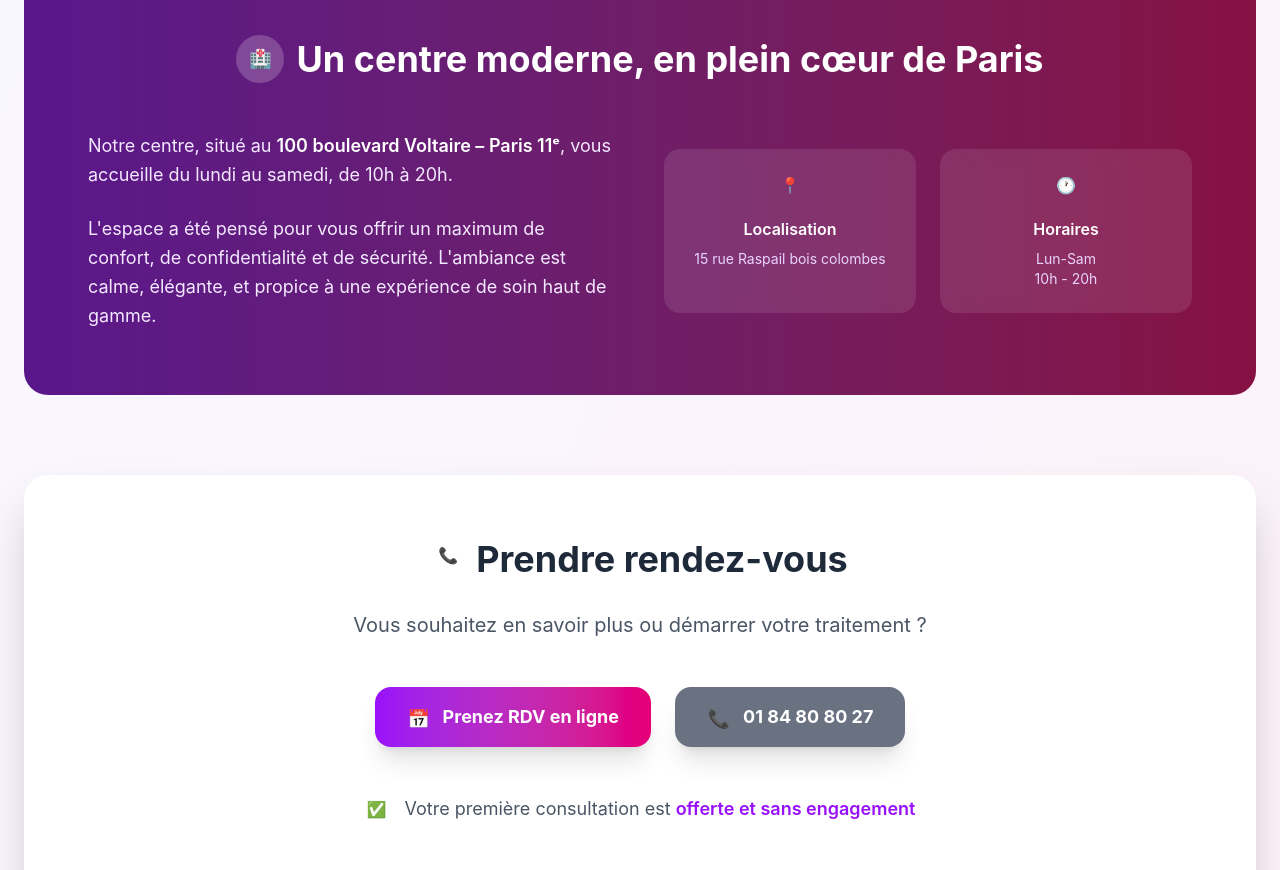
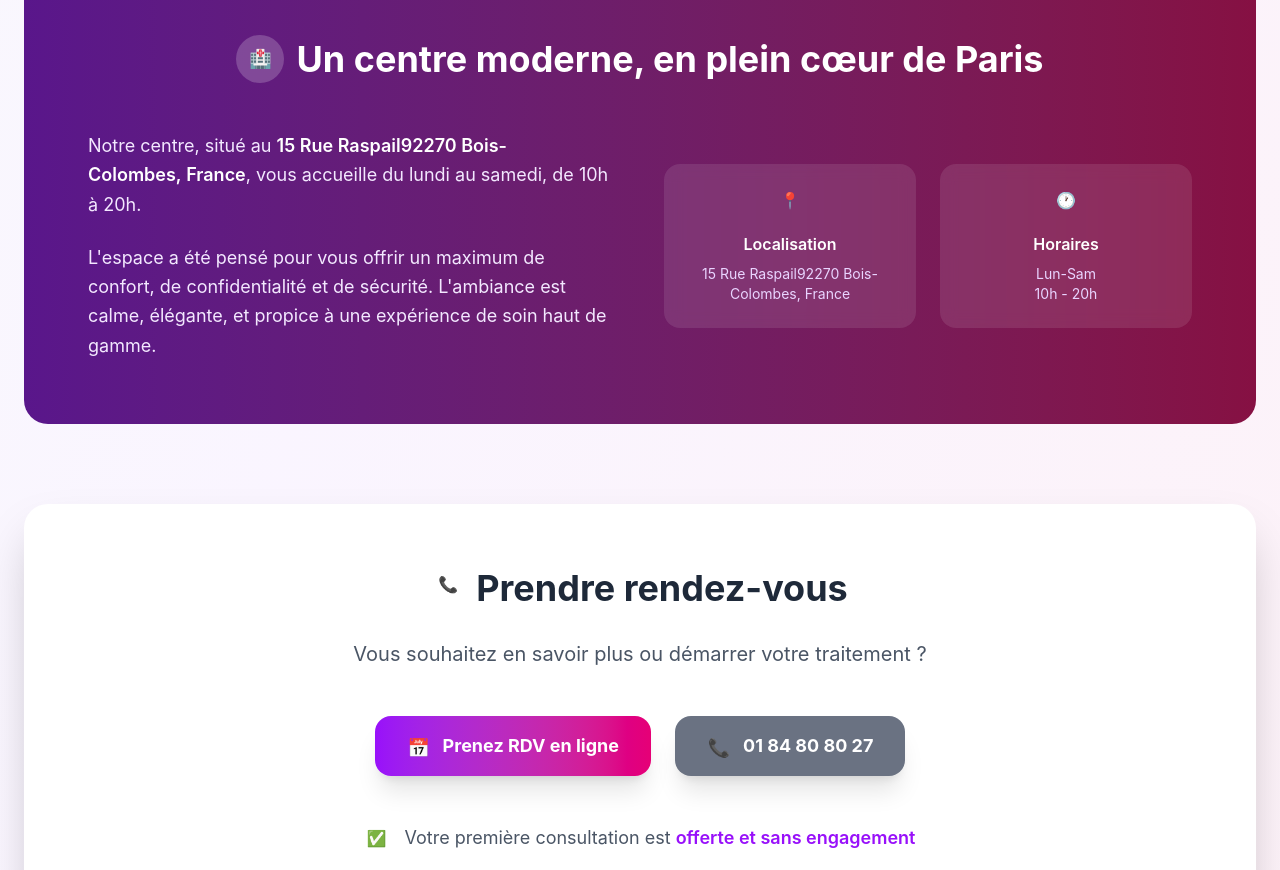
Before and after one commit to LamranI-AL/lbc-Business, a Next.js app: page /about in a window 1280 px wide. Shown: the part 2220-3090 px from the top of the page. Built offline with nearby package versions, Linux system fonts and the light colour scheme; no server answers.

Commit message:
modifier adress dans page about

```diff
--- a/src/app/about/page.tsx
+++ b/src/app/about/page.tsx
@@ -291,7 +291,7 @@ export default function AboutPage() {
                 <p className="text-purple-100">
                   Notre centre, situé au{" "}
                   <span className="font-semibold text-white">
-                    100 boulevard Voltaire – Paris 11ᵉ
+                    15 Rue Raspail92270 Bois-Colombes, France
                   </span>
                   , vous accueille du lundi au samedi, de 10h à 20h.
                 </p>
@@ -307,7 +307,7 @@ export default function AboutPage() {
                   <MapPin className="w-8 h-8 text-white mx-auto mb-3" />
                   <div className="font-semibold mb-2">Localisation</div>
                   <div className="text-sm text-purple-200">
-                    15 rue Raspail bois colombes
+                    15 Rue Raspail92270 Bois-Colombes, France
                   </div>
                 </div>
                 <div className="bg-white/10 backdrop-blur-sm rounded-2xl p-6 text-center">
```
